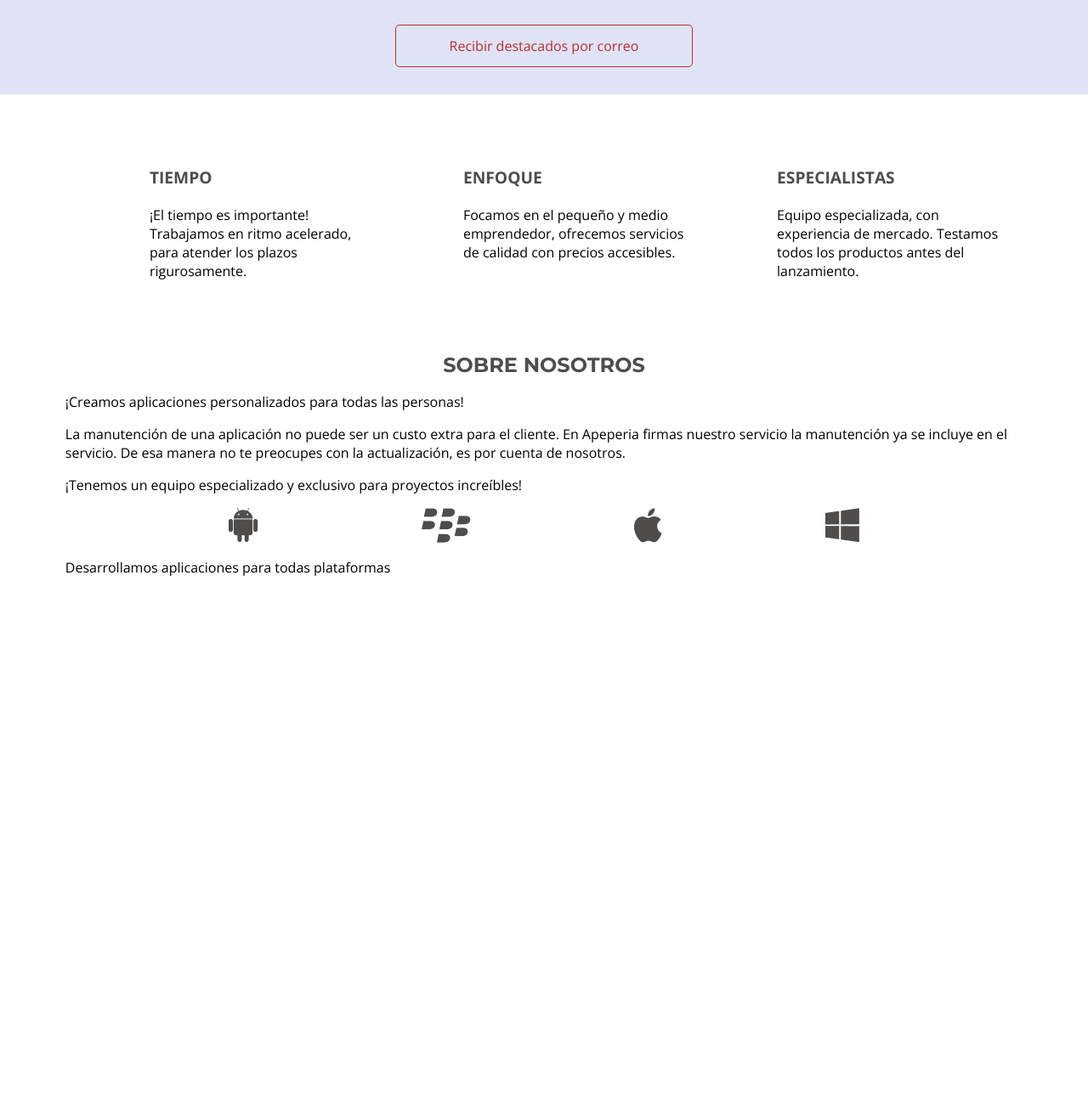
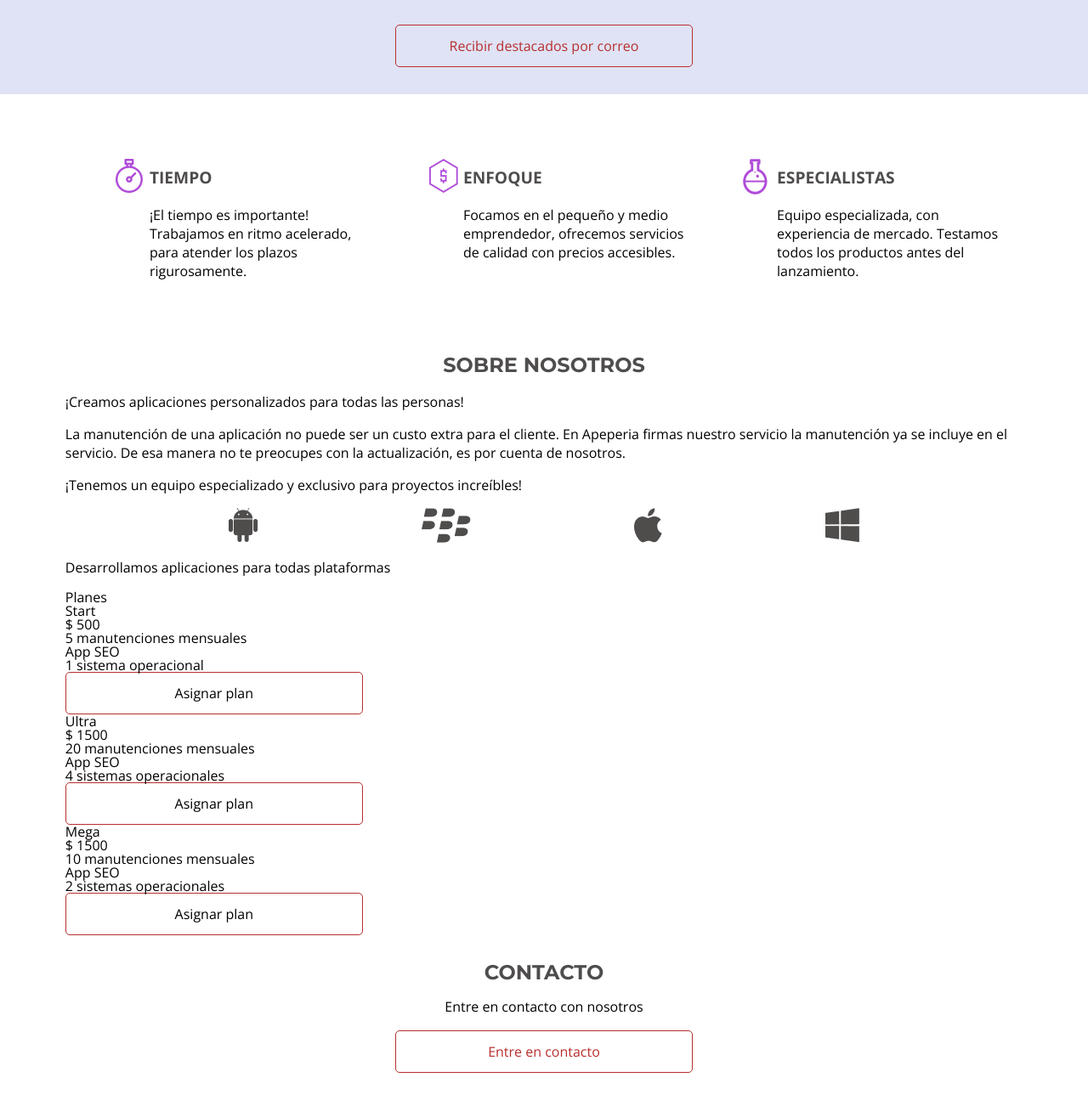
Before and after one commit to SerranoH93/layouts-responsivos, a plain HTML site: page index.html in a window 1280 px wide. Shown: the part 1862-3157 px from the top of the page at 85% size. Before the commit the page ends 2557 px from the top, so only its background shows below. Drawn offline with nearby package versions, Linux system fonts and the light colour scheme.

Commit message:
Agregado contacto e institucional

```diff
--- /dev/null
+++ b/css/contacto.css
@@ -0,0 +1,28 @@
+.contacto {
+    display: flex;
+    flex-direction: column;
+    align-items: center;
+
+    text-align: center;
+
+    padding-top: 2rem;
+    padding-bottom: 2rem;
+}
+
+.contacto__titulo {
+    color: var(--fuente-ceniza-oscuro);
+    font-weight: 700;
+    font-size: 1.5rem;
+    font-family: var(--montserrat);
+    text-transform: uppercase;
+    text-align: center;
+
+    margin-bottom: 1.25rem;
+}
+
+.contacto__boton {
+    color: var(--boton-rojo);
+    border-color: var(--boton-rojo);
+    margin-top: 1.25rem;
+
+}
--- a/css/diferenciale.css
+++ b/css/diferenciale.css
@@ -13,6 +13,8 @@
     max-width: 350px;
     box-sizing: border-box;
     padding: 2rem 0 2rem 5rem;
+    background-repeat: no-repeat;
+    background-position: top 1.25rem left 2.5rem;
 }
 
 .item__titulo {
@@ -26,3 +28,15 @@
 .item__texto {
     line-height: normal;
 }
+
+.diferenciales__item-reloj {
+    background-image: url(../img/icono-reloj.png);
+}
+
+.diferenciales__item-dinero {
+    background-image: url(../img/icono-dinero.png);
+}
+
+.diferenciales__item-quimica {
+    background-image: url(../img/icono-quimica.png);
+}
--- /dev/null
+++ b/css/institucional.css
@@ -0,0 +1,54 @@
+.institucional {
+    display: flex;
+    flex-direction: column;
+    align-items: center;
+
+    color: var(--fuente-ceniza-oscuro);
+    text-align: center;
+
+    padding-top: 2rem;
+    padding-bottom: 2rem;
+}
+
+.institucional__titulo {
+    color: var(--fuente-ceniza-oscuro);
+    font-weight: 700;
+    font-size: 1.5rem;
+    font-family: var(--montserrat);
+    text-transform: uppercase;
+    text-align: center;
+
+    margin-bottom: 2rem;
+}
+
+.institucional__descripcion {
+    margin-bottom: 2rem;
+}
+
+.institucional__direccion {
+    font-size: 1.5rem;
+    line-height: normal;
+
+    margin-bottom: 2rem;
+}
+
+.institucional__contacto {
+    font-size: 1.2rem;
+    line-height: 1.8;
+
+    margin-top: 2rem;
+}
+
+.institucional__contacto-telefono {
+    line-height: normal;
+}
+
+.institucional__contacto-email {
+    color: var(--fuente-ceniza-oscuro);
+    text-decoration: underline;
+    display: block;
+}
+
+.institucional__video {
+    width: 100vw;
+}
--- a/index.html
+++ b/index.html
@@ -15,6 +15,8 @@
     <link rel="stylesheet" href="css/destacados.css">
     <link rel="stylesheet" href="css/diferenciale.css">
     <link rel="stylesheet" href="css/sobre-nosotros.css">
+    <link rel="stylesheet" href="css/contacto.css">
+    <link rel="stylesheet" href="css/institucional.css">
     <title>Home | Apeperia</title>
 </head>
 
@@ -59,15 +61,15 @@
 
         <section class="diferenciales container">
             <ul class="diferenciales__lista">
-                <li class="diferenciales__item">
+                <li class="diferenciales__item diferenciales__item-reloj">
                     <h2 class="item__titulo">Tiempo</h2>
                     <p class="item__texto">¡El tiempo es importante! Trabajamos en ritmo acelerado, para atender los plazos rigurosamente.</p>
                 </li>
-                <li class="diferenciales__item">
+                <li class="diferenciales__item diferenciales__item-dinero">
                     <h2 class="item__titulo">Enfoque</h2>
                     <p class="item__texto">Focamos en el pequeño y medio emprendedor, ofrecemos servicios de calidad con precios accesibles.</p>
                 </li>
-                <li class="diferenciales__item">
+                <li class="diferenciales__item diferenciales__item-quimica">
                     <h2 class="item__titulo">Especialistas</h2>
                     <p class="item__texto">Equipo especializada, con experiencia de mercado. Testamos todos los productos antes del lanzamiento.</p>
                 </li>
@@ -98,6 +100,48 @@
             </div>
         </section>
 
+        <section class="planes container">
+            <h2 class="planes__titulo">Planes</h2>
+            <ul class="planes__tarjetas">
+                <li class="tarjetas tarjetas--start">
+                    <h3 class="tarjetas__titulo">Start</h3>
+                    <articule class="tarjetas__contenido">
+                        <p class="tarjetas__precio"><em>$ 500</em></p>
+                        <p class="tarjetas__texto">5 manutenciones mensuales</p>
+                        <p class="tarjetas__texto">App SEO</p>
+                        <p class="tarjetas__texto">1 sistema operacional</p>
+                        <a href="#" class="tarjetas__boton tarjetas__boton--start boton">Asignar plan</a>
+                    </articule>
+                </li>
+                <li class="tarjetas tarjetas--ultra">
+                    <h3 class="tarjetas__titulo">Ultra</h3>
+                    <articule class="tarjetas__contenido">
+                        <p class="tarjetas__precio"><em>$ 1500</em></p>
+                        <p class="tarjetas__texto">20 manutenciones mensuales</p>
+                        <p class="tarjetas__texto">App SEO</p>
+                        <p class="tarjetas__texto">4 sistemas operacionales</p>
+                        <a href="#" class="tarjetas__boton tarjetas__boton--ultra boton">Asignar plan</a>
+                    </articule>
+                </li>
+                <li class="tarjetas tarjetas--mega">
+                    <h3 class="tarjetas__titulo">Mega</h3>
+                    <articule class="tarjetas__contenido">
+                        <p class="tarjetas__precio"><em>$ 1500</em></p>
+                        <p class="tarjetas__texto">10 manutenciones mensuales</p>
+                        <p class="tarjetas__texto">App SEO</p>
+                        <p class="tarjetas__texto">2 sistemas operacionales</p>
+                        <a href="#" class="tarjetas__boton tarjetas__boton--mega boton">Asignar plan</a>
+                    </articule>
+                </li>
+            </ul>
+        </section>
+
+        <section class="contacto container">
+            <h2 class="contacto__titulo">Contacto</h2>
+            <p>Entre en contacto con nosotros</p>
+            <a href="#" class="contacto__boton boton">Entre en contacto</a>
+        </section>
+
 
     </main>
 </body>
```
